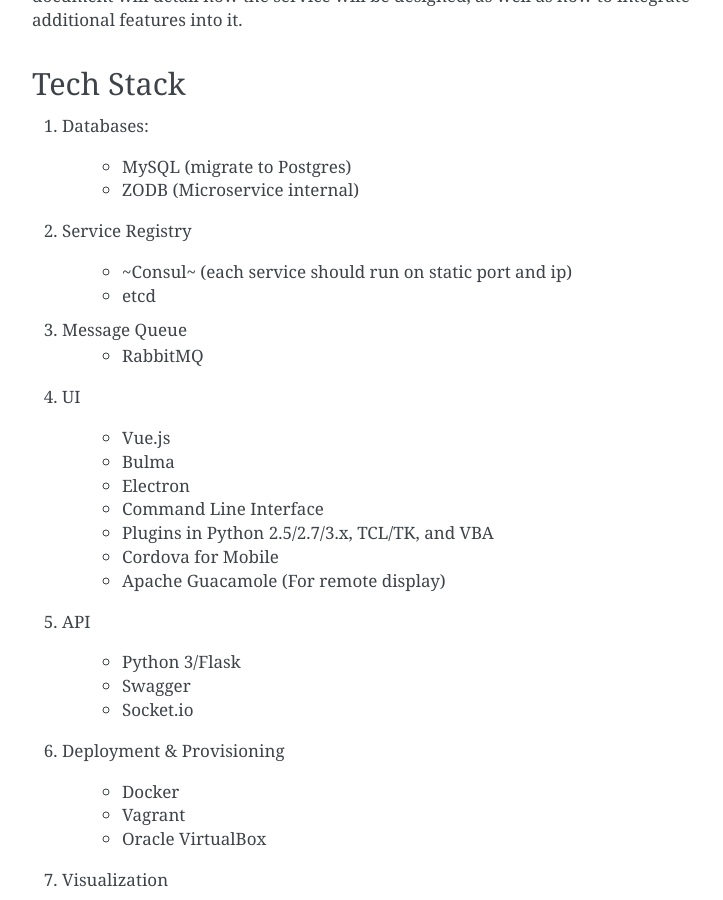
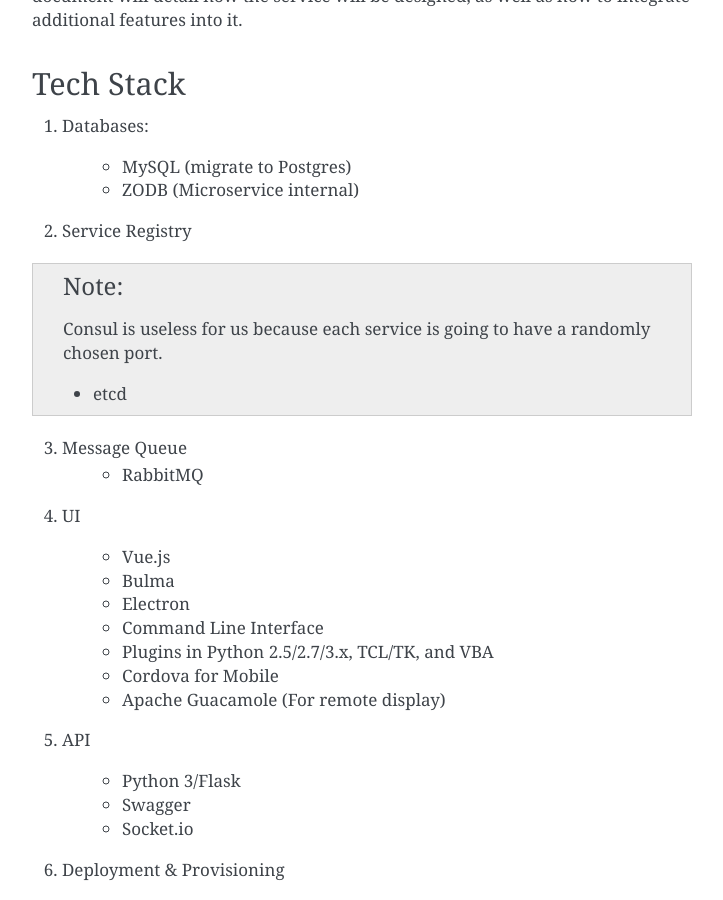
Before and after one commit to vinay87/gen_sdm, a Sphinx documentation site: the page built from source/index.rst, in a window 1280 px wide and 900 px high, scrolled down 4189 px. Shown: the whole window, without its empty margins (388-1111 px from the left). Built offline with Sphinx 7.4.7, drawn with Linux system fonts in a browser that asks for light colours.

Commit message:
Added a note regarding consul.

```diff
--- a/source/index.rst
+++ b/source/index.rst
@@ -144,7 +144,9 @@
 
 2. Service Registry
 
-    * ~Consul~ (each service should run on static port and ip)
+.. note::
+    Consul is useless for us because each service is going to have a randomly chosen port.
+
     * etcd
 
 3. Message Queue
```
